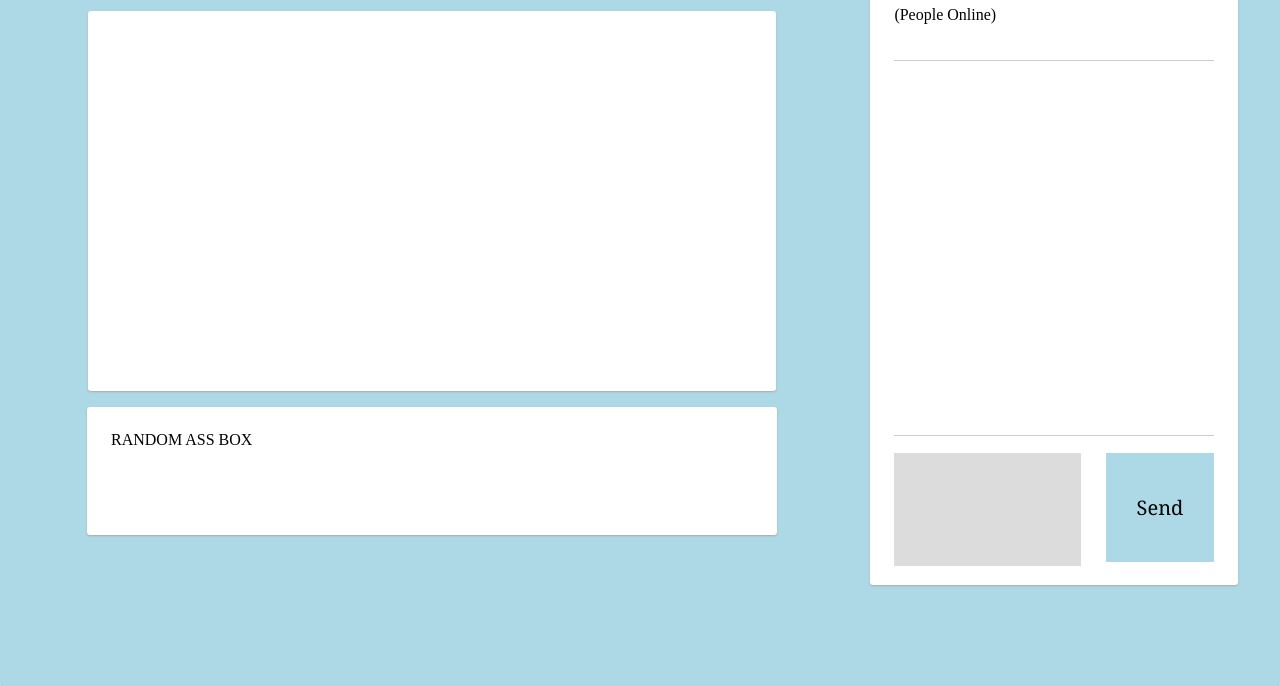
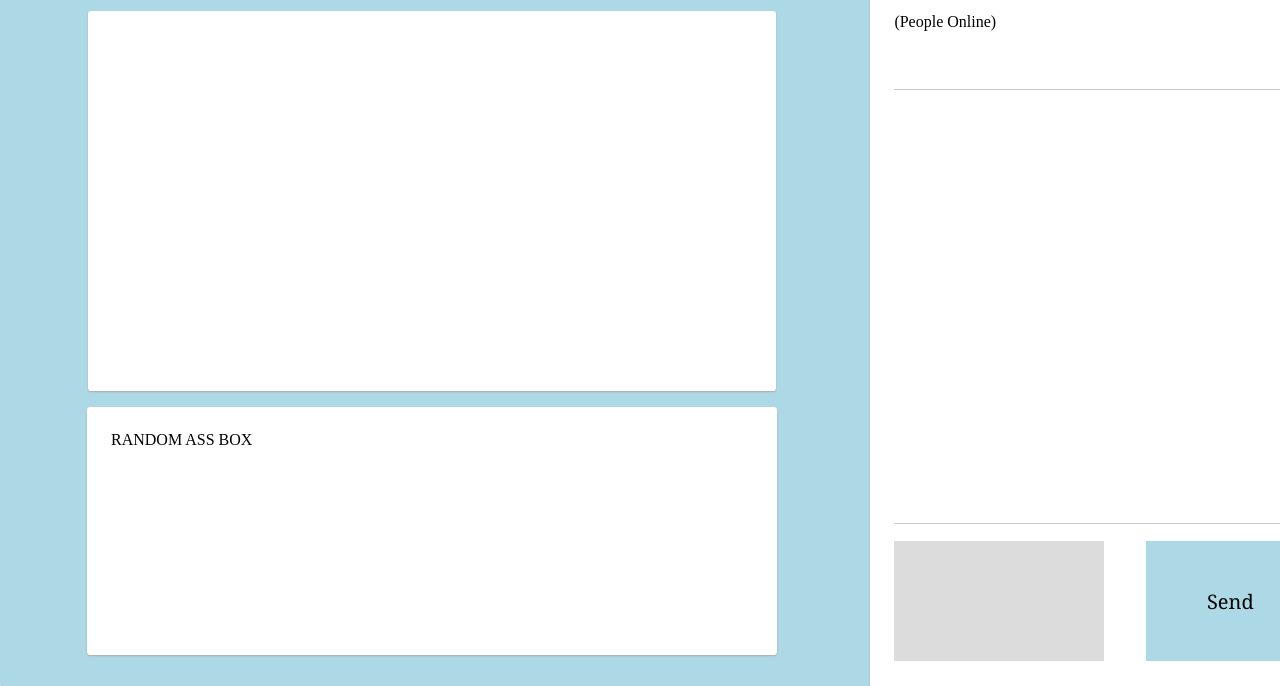
Before and after one commit to rsikdar/VSync, a website: page cards.html in a window 1280 px wide. Shown: the part 114-800 px from the top of the page. Drawn offline with nearby package versions, Linux system fonts and the light colour scheme.

Commit message:
MASSIVE UI OVERHAUL

```diff
--- a/cards.css
+++ b/cards.css
@@ -29,8 +29,9 @@ hr {
 
 textarea {
   width: 50%;
-  height: 77%;
+  min-height: 120px;
   display: inline-block;
+  box-sizing: border-box;
   resize: none;
   outline: none;
   padding: 1em;
@@ -38,11 +39,11 @@ textarea {
 }
 
 button {
-  width: 34%;
-  height: 100%;
+  width: 40%;
+  min-height: 120px;
   display: inline-block;
   float: right;
-  padding: 1em;
+
   background-color: lightblue;
 }
 
@@ -72,11 +73,9 @@ button {
 
 #right-container {
   margin: .2em;
-  margin-bottom: 1em;
   padding: 0;
-  width: 400px;
-  height: 79vh;
-  min-height: 608px;
+  min-width: 500px;
+  min-height: 819px;
   border: none;
   display: inline-block;
   float: right;
@@ -96,8 +95,10 @@ button {
 }
 
 #chat-box {
+  box-sizing: border-box;
+  margin: 1em;
+  padding: 1.5em;
   height: 100%;
-  margin: 1em;
   visibility: visible;
   overflow: visible;
   background-color: white;
@@ -118,6 +119,8 @@ button {
 
 #player {
   vertical-align: middle;
+  margin: 0 auto;
+  display: block;
 }
 
 #logo {
@@ -155,24 +158,28 @@ button {
   visibility: visible;
   width: 30vw;
   min-width: 642px;
-  height: 10vh;
-  min-height: 55px;
+  min-height: 200px;
   vertical-align: middle;
   margin-left: auto;
   margin-right: auto;
   overflow: visible;
 }
 
+#chat-title {
+  min-height: 50px;
+}
+
 #message-box {
   width: auto;
-  height: 54%;
+  min-height: 400px;
   margin: 0 auto;
 }
 
 #messenger-box {
-  height: 14vh;
+  min-height: 130px;
+  position: relative;
 }
 
 #friends-online-box {
-  height: 6%;
+  min-height: 60px;
 }
--- a/cards.html
+++ b/cards.html
@@ -54,7 +54,7 @@
                 player = new YT.Player('player', {
                   height: '360',
                   width: '640',
-                  videoId: 'O5RdMvgk8b0',
+                  videoId: 'Awf45u6zrP0',
                   controls: 0,
                   playerVars: { 'rel': 0, 'modestbranding': 1, 'frameborder': 0, 'fs': 0 },
                   events: {
@@ -66,7 +66,7 @@
 
               // 4. The API will call this function when the video player is ready.
               function onPlayerReady(event) {
-                event.target.playVideo();
+                //event.target.playVideo();
               }
 
               // 5. The API calls this function when the player's state changes.
@@ -88,7 +88,9 @@
       </div>
       <div class="card" id="right-container">
         <div class="card" id="chat-box">
-            <h1>Chat</h1>
+            <div id="chat-title">
+              <h1>Chat</h1>
+            </div>
             <hr></hr>
             <div id="friends-online-box">(People Online)</div>
             <hr></hr>
--- a/cards.js
+++ b/cards.js
@@ -1,6 +1,4 @@
 $(document).ready(function(){
 
-  var scaledHeight = $("button").css("width");
-  $("button").css("height", scaledHeight);
 
 });
```
